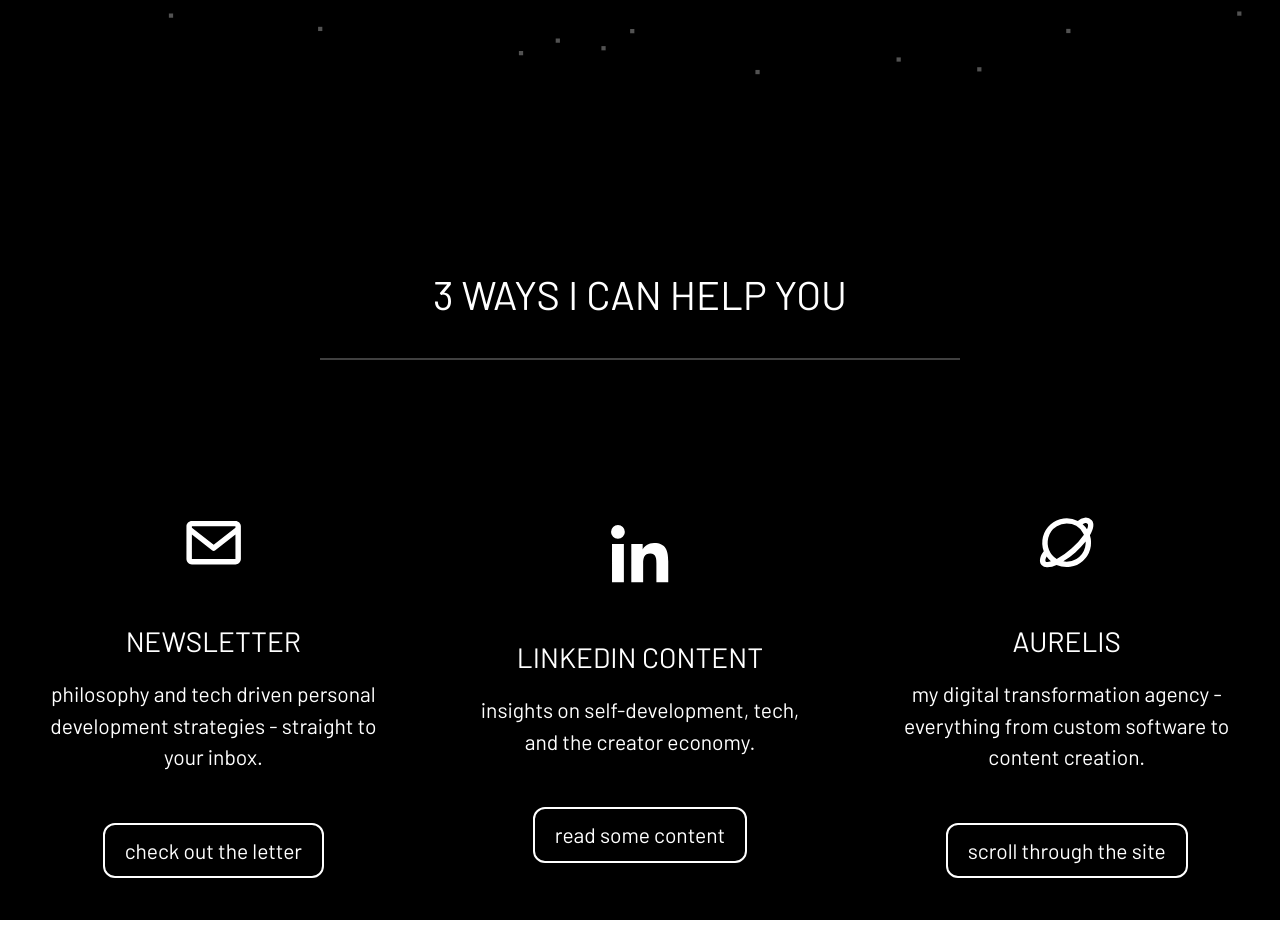
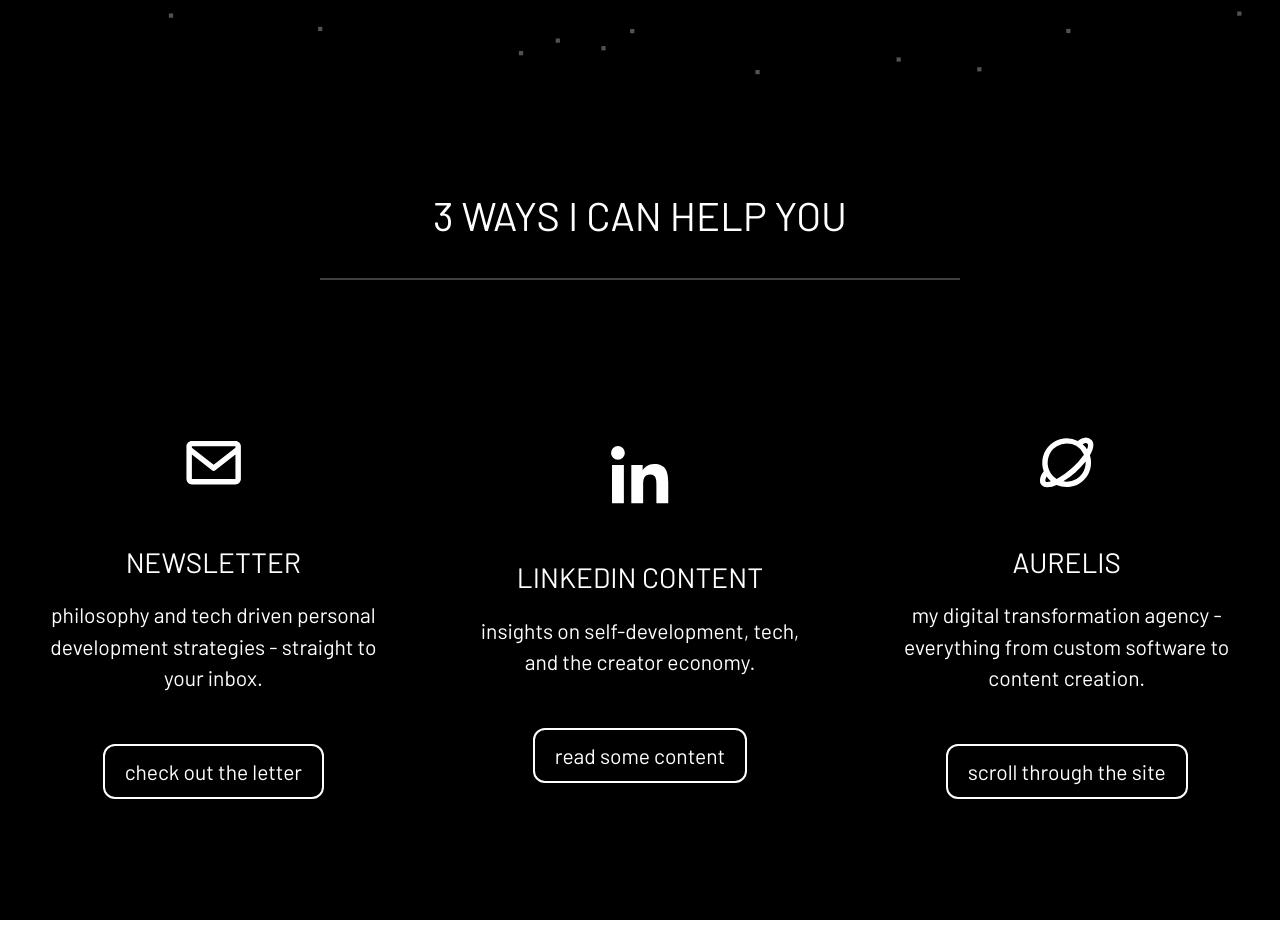
Before and after one commit to dan1el5/personalwebsite, a React (Create React App) app: page / in a window 1280 px wide. Shown: the part 760-1688 px from the top of the page. Built offline with nearby package versions, Linux system fonts and the light colour scheme; the HTML template or start-up script is replaced by a standard one.

Commit message:
fix border errors

```diff
--- a/src/App.css
+++ b/src/App.css
@@ -84,8 +84,11 @@
   width: 100%;
   height: 100vh;
   background-color: black;
+  display: flex;
+  flex-direction: column;
   align-items: center;
-  padding-top: 150px;
+  justify-content: center;
+  text-align: center;
 }
 
 .horizontal-line {
@@ -354,7 +357,6 @@
 .projects {
   height: 100vh;
   width: 100%;
-  padding-top: 75px;
 }
 
 .projects h3 {
```
